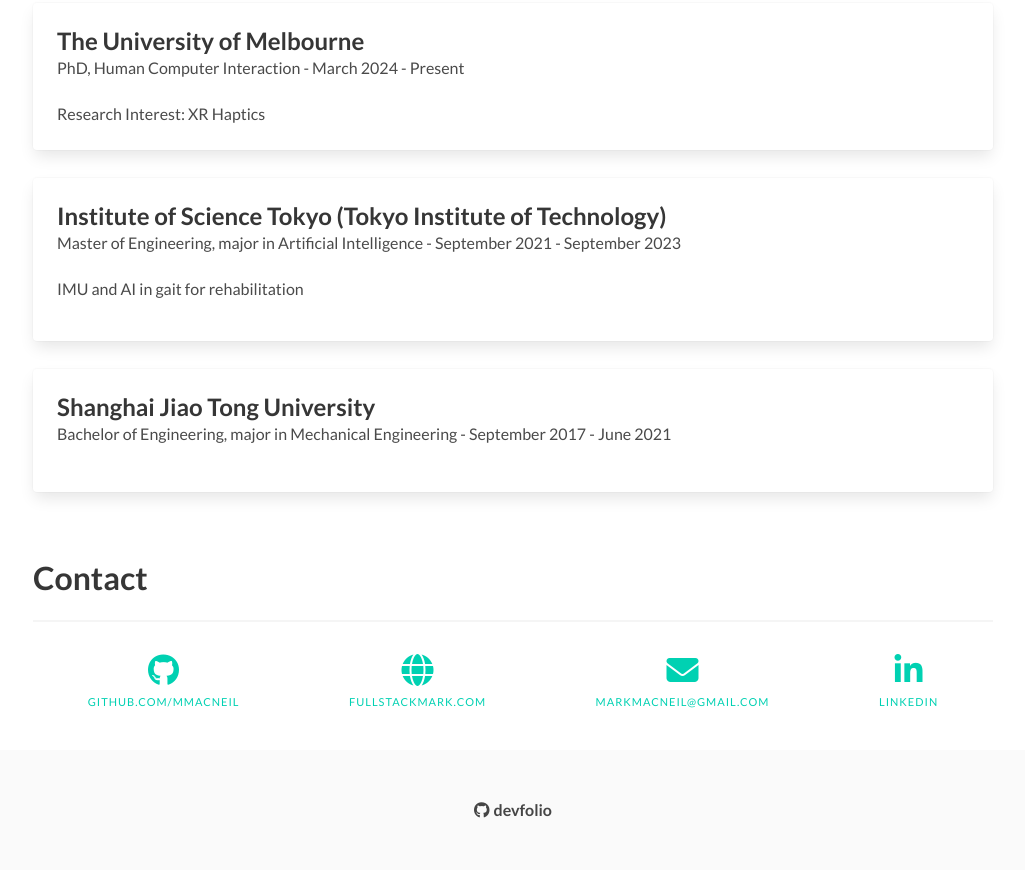
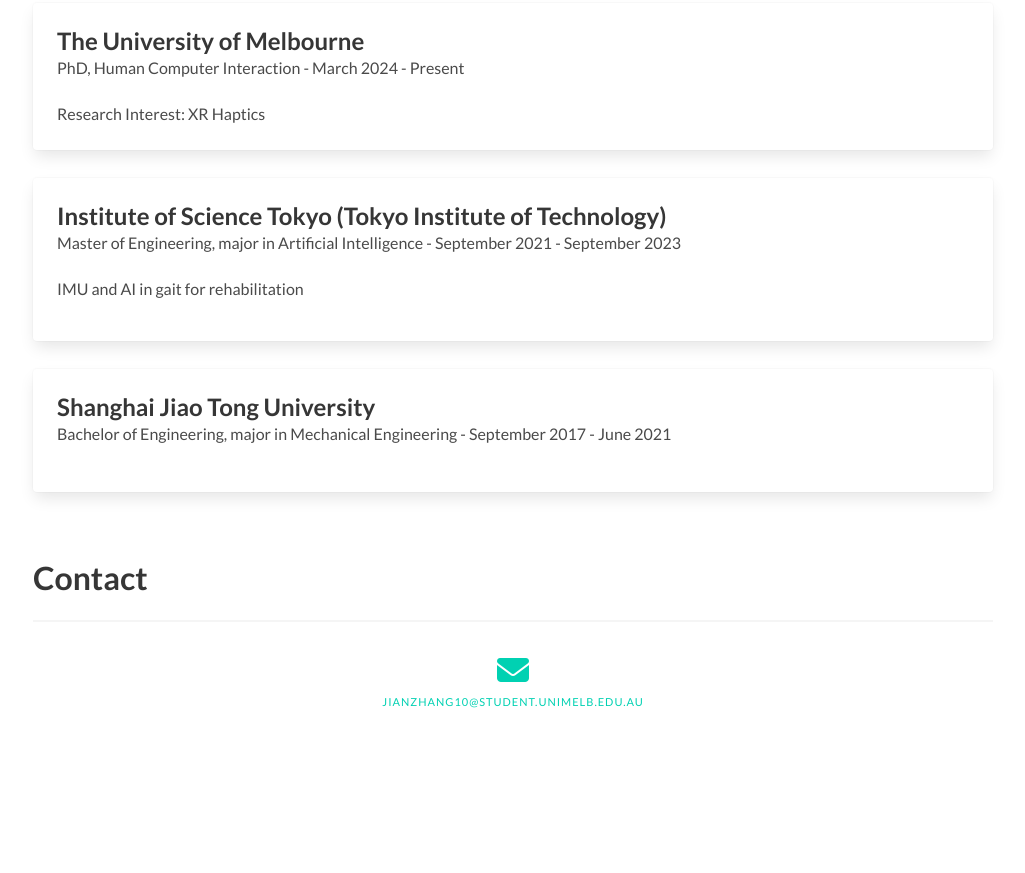
Before and after one commit to JianZhang999/jianzhang999.github.io, a plain HTML site: page index.html in a window 1280 px wide. Shown: the part 1704-2577 px from the top of the page, without its empty margins (127-1152 px from the left). After the commit the page ends 2489 px from the top, so only its background shows below. Drawn offline with Linux system fonts and the light colour scheme.

Commit message:
update contact

```diff
--- a/index.html
+++ b/index.html
@@ -265,7 +265,7 @@
       <h1 class="title">Contact</h1>
       <hr />
       <nav class="level">
-        <div class="level-item has-text-centered">
+        <!-- <div class="level-item has-text-centered">
           <div>
             <a href="https://github.com/mmacneil" class="icon is-large">
               <i class="fab fa-2x fa-github"></i>
@@ -280,23 +280,23 @@
             </a>
             <p class="heading"><a href="https://fullstackmark.com">fullstackmark.com</a></p>
           </div>
-        </div>
+        </div> -->
         <div class="level-item has-text-centered">
           <div>
-            <a href="mailto:markmacneil@gmail.com" class="icon is-large">
+            <a href="jianzhang10@student.unimelb.edu.au" class="icon is-large">
               <i class="fas fa-2x fa-envelope"></i>
             </a>
-            <p class="heading"><a href="mailto:markmacneil@gmail.com">markmacneil@gmail.com</a></p>
+            <p class="heading"><a href="mailto:jianzhang10@student.unimelb.edu.au">jianzhang10@student.unimelb.edu.au</a></p>
           </div>
         </div>
-        <div class="level-item has-text-centered">
+        <!--<div class="level-item has-text-centered">
           <div>
             <a href="https://www.linkedin.com/in/markmacneilhfx" class="icon is-large">
               <i class="fab fa-2x fa-linkedin-in"></i>
             </a>
             <p class="heading"><a href="https://www.linkedin.com/in/markmacneilhfx">linkedin</a></p>
           </div>
-        </div>
+        </div>-->
       </nav>
     </div>
   </section>
@@ -555,14 +555,14 @@
     </div>
   </div>
 
-  <footer class="footer">
+  <!--<footer class="footer">
     <div class="content has-text-centered">
       <p>
         <a href="https://github.com/mmacneil/devfolio" target="_blank" class="icon has-text-primary">
           <i class="fab fa-github"></i> <strong>devfolio</strong></a>
       </p>
     </div>
-  </footer>
+  </footer>-->
 
   <script src="js/bundle.js"></script>
 </body>
```
